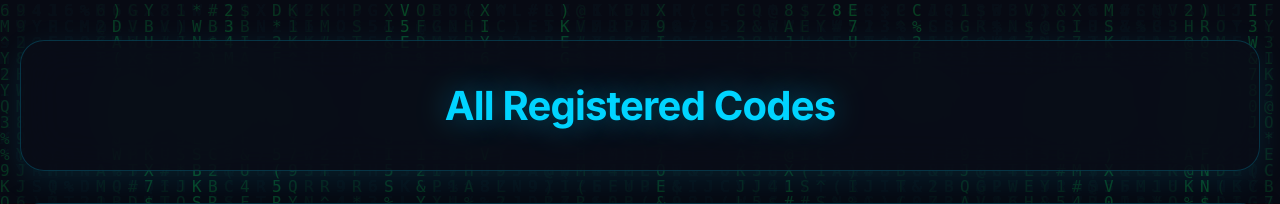
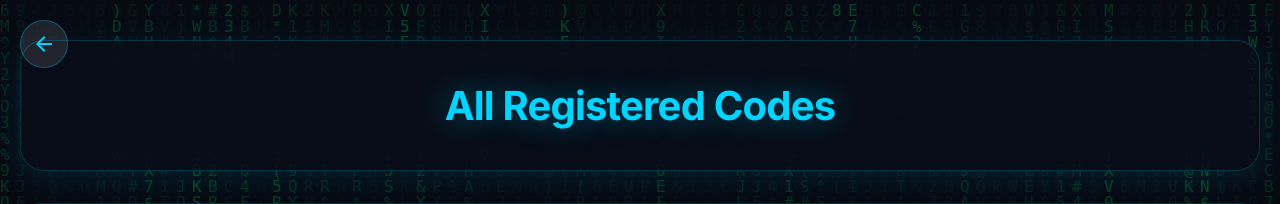
Before and after one commit to Tanes-Namsanguan/Quality_Month_2025, a Flask app: page /admin in a window 1280 px wide. Shown: the top 204 px of the page. Run offline with Flask 3, Linux system fonts and the light colour scheme; data that the repository does not hold is empty.

Commit message:
Add Home Button

```diff
--- a/templates/admin.html
+++ b/templates/admin.html
@@ -350,6 +350,37 @@
       background: rgba(255, 255, 255, 0.2);
     }
 
+    /* Back Button */
+    .back-btn {
+      position: fixed;
+      top: 20px;
+      left: 20px;
+      width: 48px;
+      height: 48px;
+      background: rgba(255, 255, 255, 0.1);
+      border: 1px solid rgba(0, 212, 255, 0.3);
+      border-radius: 50%;
+      cursor: pointer;
+      display: flex;
+      align-items: center;
+      justify-content: center;
+      transition: all 0.3s ease;
+      z-index: 1000;
+      text-decoration: none;
+    }
+
+    .back-btn:hover {
+      background: rgba(0, 212, 255, 0.2);
+      border-color: #00d4ff;
+      transform: translateX(-3px);
+    }
+
+    .back-btn svg {
+      width: 24px;
+      height: 24px;
+      fill: #00d4ff;
+    }
+
     /* Settings Button */
     .settings-btn {
       position: fixed;
@@ -526,6 +557,13 @@
 </head>
 <body>
   <canvas id="matrix-canvas"></canvas>
+
+  <!-- Back Button -->
+  <a href="/" class="back-btn" title="Back to Home">
+    <svg viewBox="0 0 24 24">
+      <path d="M20 11H7.83l5.59-5.59L12 4l-8 8 8 8 1.41-1.41L7.83 13H20v-2z"/>
+    </svg>
+  </a>
 
   <div class="container">
     <header>
```
